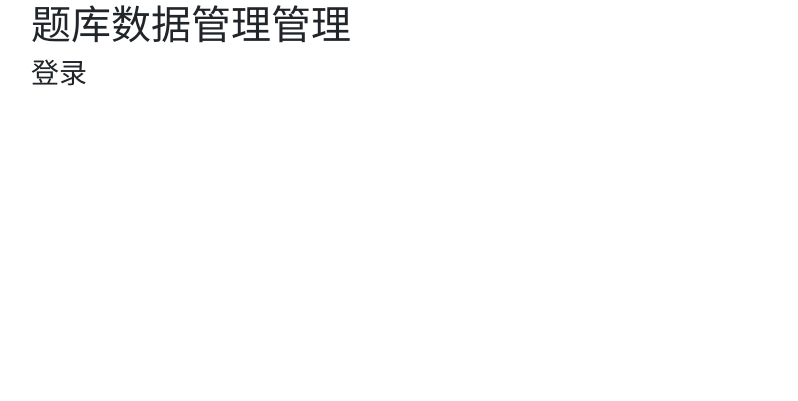
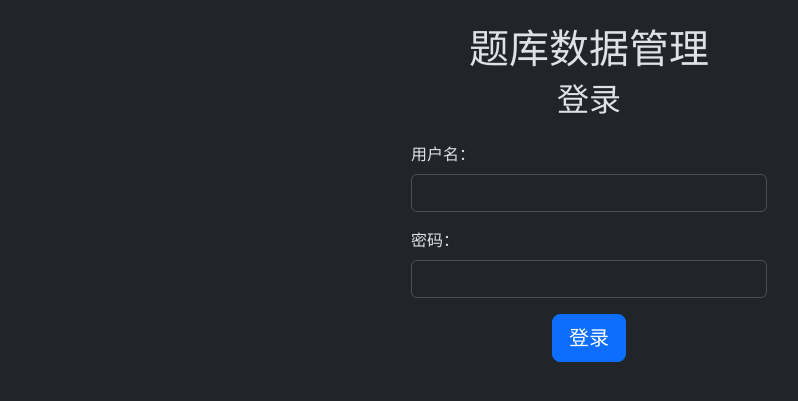
Before and after one commit to schlibra/ocsjs-answer-scripts, a PHP site: page /login/index.php in a window 1280 px wide. Shown: the top 401 px of the page, without its empty margins (51-849 px from the left). Run offline with PHP 8.4, Linux system fonts and the light colour scheme; some libraries are stand-ins or nearby versions.

Commit message:
Update login

```diff
--- a/login/index.php
+++ b/login/index.php
@@ -1,19 +1,41 @@
 <!DOCTYPE html>
-<html lang="zh">
+<html lang="zh" data-bs-theme="dark">
 <head>
     <title>题库数据管理 - 登录</title>
     <meta charset="UTF-8"/>
     <link href="https://cdn.tsinbei.com/npm/bootstrap@5.3.0-alpha1/dist/css/bootstrap.min.css" rel="stylesheet"
-          integrity="sha384-GLhlTQ8iRABdZLl6O3oVMWSktQOp6b7In1Zl3/Jr59b6EGGoI1aFkw7cmDA6j6gD" crossorigin="anonymous">
+          crossorigin="anonymous">
 
 </head>
 <body>
 <div class="container">
-    <h1 class="center">题库数据管理管理</h1>
-    <h3>登录</h3>
+    <h1 class="text-center mt-4">题库数据管理</h1>
+    <h2 class="text-center mt-2">登录</h2>
+    <div class="row">
+        <div class="col"></div>
+        <form class="col">
+            <div class="mt-3">
+                <label for="username" class="form-label">用户名：</label>
+                <input type="text" id="username" class="form-control">
+            </div>
+            <div class="mt-3">
+                <label for="password" class="form-label">密码：</label>
+                <input type="password" id="password" class="form-control">
+            </div>
+            <div class="row mt-3">
+                <div class="col"></div>
+                <div class="col text-center">
+                    <button type="button" class="btn btn-lg btn-primary">登录</button>
+                </div>
+                <div class="col"></div>
+            </div>
+        </form>
+        <div class="col"></div>
+    </div>
+
 </div>
 <script src="https://cdn.tsinbei.com/npm/bootstrap@5.3.0-alpha1/dist/js/bootstrap.bundle.min.js"
-        integrity="sha384-/mhDoLbDldZc3qpsJHpLogda//BVZbgYuw6kof4u2FrCedxOtgRZDTHgHUhOCVim"
+        integrity="sha384-w76AqPfDkMBDXo30jS1Sgez6pr3x5MlQ1ZAGC+nuZB+EYdgRZgiwxhTBTkF7CXvN"
         crossorigin="anonymous"></script>
 <script src="https://cdn.tsinbei.com/npm/sweetalert"></script>
 <!--<script src="https://unpkg.com/sweetalert/dist/sweetalert.min.js"></script>-->
```
